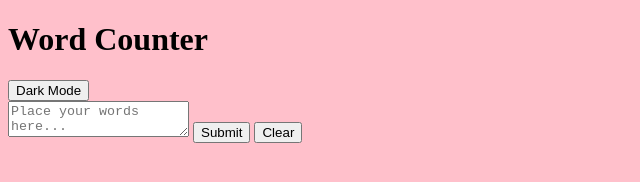
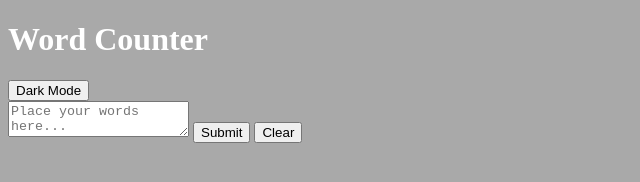
Before and after one commit to skeoswf/word-counter, a plain HTML site: page index.html in a window 1280 px wide. Shown: the whole page, without its empty margins (0-640 px from the left). Drawn offline with Linux system fonts and the light colour scheme.

Commit message:
Add darkmode toggle

```diff
--- a/index.html
+++ b/index.html
@@ -7,7 +7,7 @@
     <title>word counta</title>
   </head>
 
-  <body>
+  <body class="dark-mode">
     <h1>Word Counter</h1>
     <button id="bg-switch">Dark Mode</button>
     <div id="error" class="error"></div>
--- a/main.css
+++ b/main.css
@@ -1,3 +1,8 @@
 body {
   background-color: pink;
 }
+
+.dark-mode {
+  background-color: darkgray;
+  color: white;
+}
```
